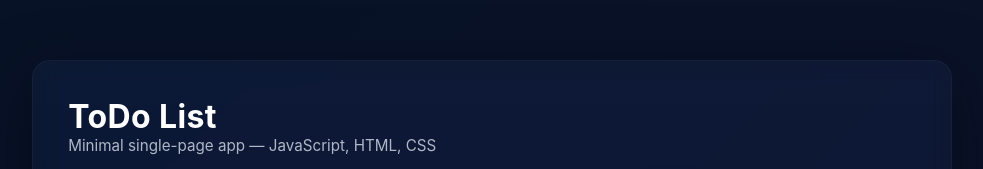
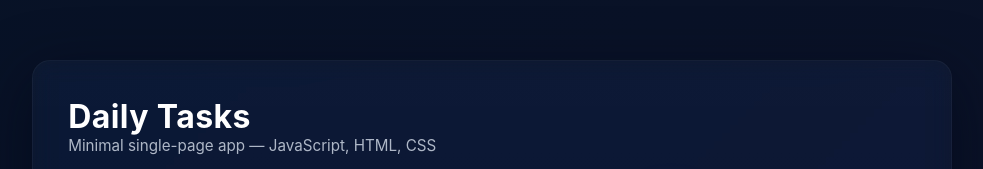
Before and after one commit to forepick/todo-list, a plain HTML site: page index.html in a window 1280 px wide. Shown: the part 204-373 px from the top of the page, without its empty margins (148-1131 px from the left). Drawn offline with Linux system fonts and the light colour scheme.

Commit message:
feat: change main title to 'Daily Tasks'

```diff
--- a/index.html
+++ b/index.html
@@ -3,13 +3,13 @@
 <head>
   <meta charset="utf-8" />
   <meta name="viewport" content="width=device-width,initial-scale=1" />
-  <title>ToDo List</title>
+  <title>Daily Tasks</title>
   <link rel="stylesheet" href="style.css">
 </head>
 <body>
   <main class="app">
     <header class="header">
-      <h1>ToDo List</h1>
+      <h1>Daily Tasks</h1>
       <p class="subtitle">Minimal single-page app — JavaScript, HTML, CSS</p>
     </header>
 
```
